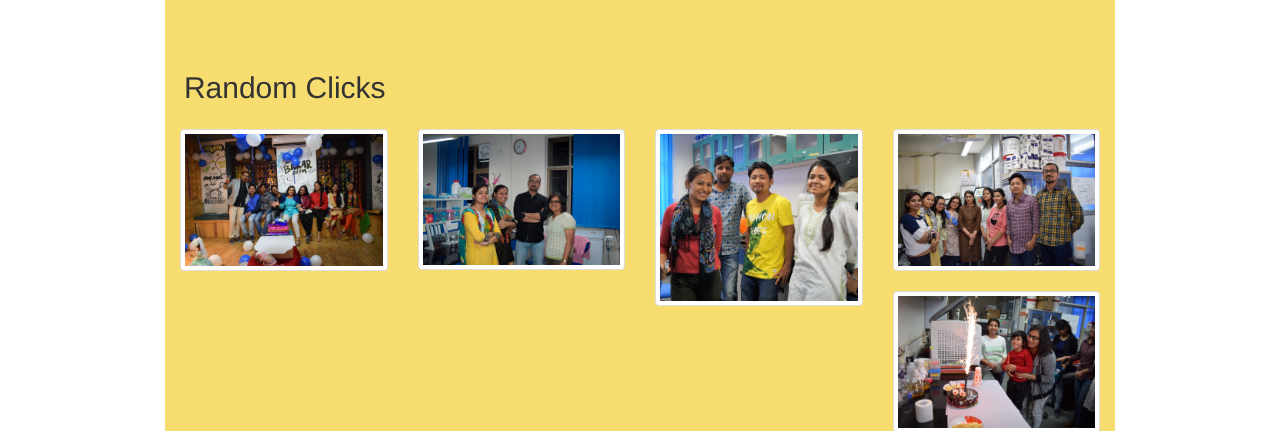
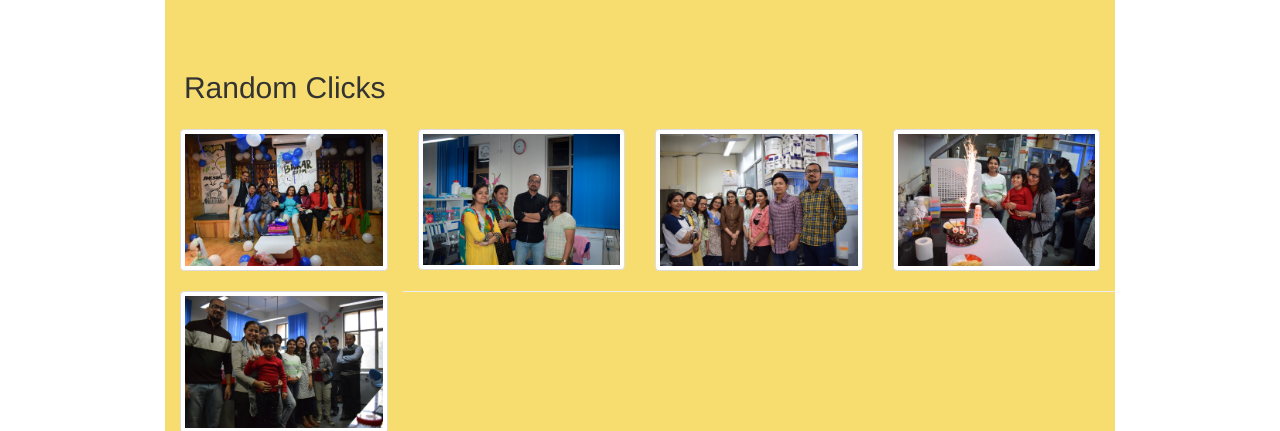
Before and after one commit to tech-hex/divy2209.github.io-SRY-Lab, a plain HTML site: page gallery.html in a window 1280 px wide. Shown: the part 1080-1511 px from the top of the page. Drawn offline with nearby package versions, Linux system fonts and the light colour scheme; some packages are replaced by stand-ins of ours; a script that the page names is missing.

Commit message:
photo edits

```diff
--- a/gallery.html
+++ b/gallery.html
@@ -308,13 +308,6 @@ box-shadow: 0 0 6px rgba(35, 173, 278, 1);
             </div>
             <div class="col-sm-6 col-md-3">
                 <div class="thumbnail">
-                    <a class="lightbox" href="Gallery/r3.jpg">
-                       <img class="animate" src="Gallery/r3.jpg" alt="Tuneel" style="width:200px;">
-                    </a>
-                </div>
-            </div>
-            <div class="col-sm-6 col-md-3">
-                <div class="thumbnail">
                     <a class="lightbox" href="Gallery/r4.jpg">
                         <img class="animate" src="Gallery/r4.jpg" alt="Coast" style="width:200px;">
                     </a>
```
